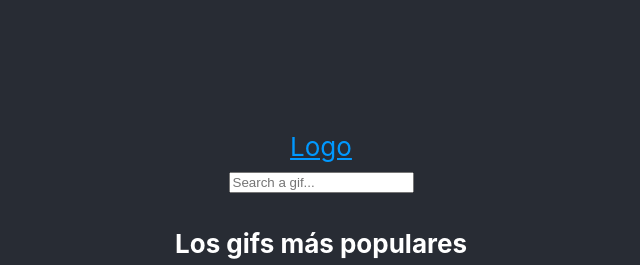
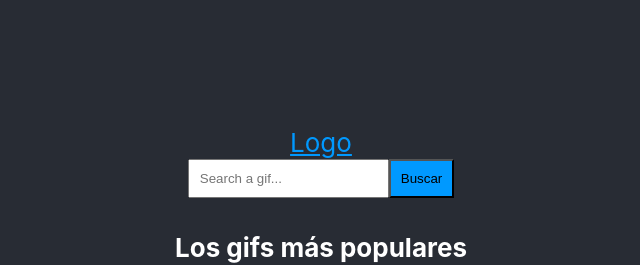
Before and after one commit to inmagination/giphy, a React (Create React App) app: page / in a window 1280 px wide. Shown: the top 265 px of the page, without its empty margins (319-959 px from the left). Built offline with nearby package versions, Linux system fonts and the light colour scheme; no server answers; the HTML template or start-up script is replaced by a standard one.

Commit message:
test basicos + añadir carpeta __tests__ + añadir button formulario + modificar estilos formulario (basic)

```diff
--- a/src/App.scss
+++ b/src/App.scss
@@ -13,13 +13,14 @@
   }
 }
 
+input {
+  padding: 10px;
+}
+
 button {
-  padding: 10px 20px;
-  font-size: 1.5rem;
+  padding: 10px;
   cursor: pointer;
   background-color: #0099ff;
-  border: 1px solid #eee;
-  border-radius: 5px;
 
   &:hover {
     opacity: 80%;
--- a/src/pages/Home/index.js
+++ b/src/pages/Home/index.js
@@ -31,6 +31,7 @@ export default function Home() {
           value={keyword}
           onChange={handleChange}
           placeholder='Search a gif...'/>
+        <button>Buscar</button>
       </form>
 
       <h4 className='App-title'>Los gifs más populares</h4>
--- a/src/pages/SearchResults/index.js
+++ b/src/pages/SearchResults/index.js
@@ -19,7 +19,6 @@ export default function SearchResults({ params }) {
   ), [])
 
   useEffect(() => {
-    console.log(isNearScreen);
     if ( isNearScreen ) debounceHandleNextPage()
   }, [debounceHandleNextPage, isNearScreen])
 
```
Also changed, not shown: 2 other files (tests, documents, lock files or other folders).
